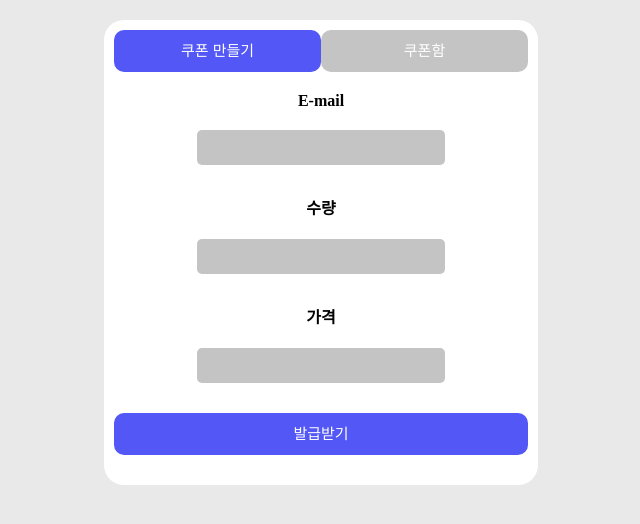
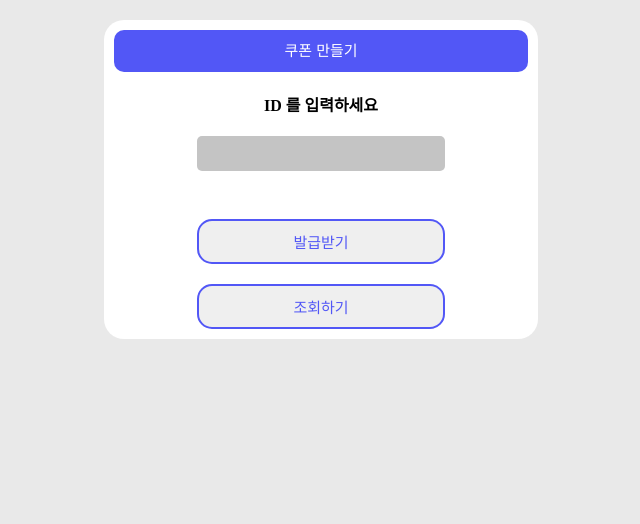
Before and after one commit to jiyoon1156/Coupon, a React (Create React App) app in the folder front/: page / in a window 1280 px wide. Shown: the top 524 px of the page, without its empty margins (329-969 px from the left). Built offline with nearby package versions, Linux system fonts and the light colour scheme.

Commit message:
[FIX-Front] filter coupon by username

```diff
--- a/front/src/pages/couponList.js
+++ b/front/src/pages/couponList.js
@@ -5,8 +5,11 @@ import { Link } from 'react-router-dom';
 import styled from 'styled-components';
 import Button from '../components/Button';
 import Ground from '../components/Ground';
+// import RoundedText from '../components/RoundedText';
 
-const CouponList = () => {
+const CouponList = ({ match }) => {
+  const userId = match.params.id;
+
   const [info, setInfo] = useState();
 
   useEffect(() => {
@@ -21,7 +24,6 @@ const CouponList = () => {
   const useCoupon = async (e) => {
     await axios.put('http://localhost:3000/use', {
       id: e.target.id,
-      qnt: e.target.name,
     })
       .then((response) => {
         console.log(response.data);
@@ -32,6 +34,26 @@ const CouponList = () => {
       });
   };
 
+  let pk = 0;
+  let couponCode = '';
+  let couponUsage = '';
+  let i = 0;
+  if (info) {
+    // eslint-disable-next-line no-plusplus
+    for (i = 0; i < info.length; i++) {
+      if (userId === info[i].username) {
+        pk = info[i].id;
+        couponCode = info[i].code;
+        couponUsage = info[i].used;
+        break;
+      }
+    }
+    if (i === info.length) {
+      return (
+        <h2>해당 ID로 조회된 쿠폰이 없습니다</h2>
+      );
+    }
+  }
   return (
     <>
       <Ground type="main">
@@ -42,30 +64,28 @@ const CouponList = () => {
             </Link>
           </Button>
           <Button type="main">
-            쿠폰함
+            내 쿠폰함
           </Button>
         </NavBar>
         <Box>
-          {info && info.map((i) => (
           <Ground>
-              E-mail:
+            ID:
             {' '}
-              {i.email}
+            {userId}
             <br />
-              가격:
-              {' '}
-              {i.price}
-              <br />
-              수량:
-              {' '}
-              {i.quantity}
             <br />
             쿠폰번호:
             {' '}
-              {i.code}
-              <Button type="main" id={i.id} onClick={useCoupon} name={i.quantity}>사용하기</Button>
+            {couponCode}
+            <br />
+            <br />
+            사용여부:
+            {' '}
+            {couponUsage === 0 ? '사용 가능' : '이미 사용한 쿠폰'}
+            <br />
+            <br />
+            {couponUsage === 0 ? <Button type="main" id={pk} onClick={useCoupon}>사용하기</Button> : ''}
           </Ground>
-          ))}
         </Box>
       </Ground>
     </>
--- a/front/src/pages/createCoupon.js
+++ b/front/src/pages/createCoupon.js
@@ -5,17 +5,16 @@ import axios from 'axios';
 import { Link } from 'react-router-dom';
 import styled from 'styled-components';
 import Button from '../components/Button';
+import RoundedText from '../components/RoundedText';
 import Ground from '../components/Ground';
 import Form from '../components/Form';
 import Input from '../components/Input';
 
-const Posting = (e, q, p) => {
+const Posting = (e) => {
   const apiCall = async () => {
     await axios
       .post('http://localhost:3000/coupon', {
-        email: e,
-        qnt: q,
-        price: p,
+        userName: e,
       })
       .then((response) => {
         console.log(response.data);
@@ -31,12 +30,10 @@ const Posting = (e, q, p) => {
 
 const CreateCoupon = () => {
   const [inputs, setInputs] = useState({
-    email: '',
-    qnt: '',
-    price: '',
+    userName: '',
   });
 
-  const { email, qnt, price } = inputs;
+  const { userName } = inputs;
 
   const onChange = (e) => {
     const { name, value } = e.target;
@@ -48,11 +45,9 @@ const CreateCoupon = () => {
 
   const onSubmit = (e) => {
     e.preventDefault();
-    Posting(email, qnt, price);
+    Posting(userName);
     setInputs({
-      email: '',
-      qnt: '',
-      price: '',
+      userName: '',
     });
   };
 
@@ -63,21 +58,18 @@ const CreateCoupon = () => {
           <Button type="main">
             쿠폰 만들기
           </Button>
-          <Button>
-            <Link to="/list">
-              쿠폰함
-            </Link>
-          </Button>
         </NavBar>
         <Form onSubmit={onSubmit}>
-          E-mail
-          <Input name="email" onChange={onChange} value={email} />
-          수량
-          <Input name="qnt" type="number" min="1" onChange={onChange} value={qnt} required />
-          가격
-          <Input name="price" type="number" min="1" onChange={onChange} value={price} required />
-          <Button type="main">발급받기</Button>
+          ID 를 입력하세요
+          <Input name="userName" onChange={onChange} value={userName} />
+          <br />
+          <RoundedText>발급받기</RoundedText>
         </Form>
+        <RoundedText>
+          <Link to={{ pathname: `/list/${inputs.userName}` }}>
+            조회하기
+          </Link>
+        </RoundedText>
       </Ground>
     </>
   );
```
Lines whose indentation alone changed are shown as unchanged.
